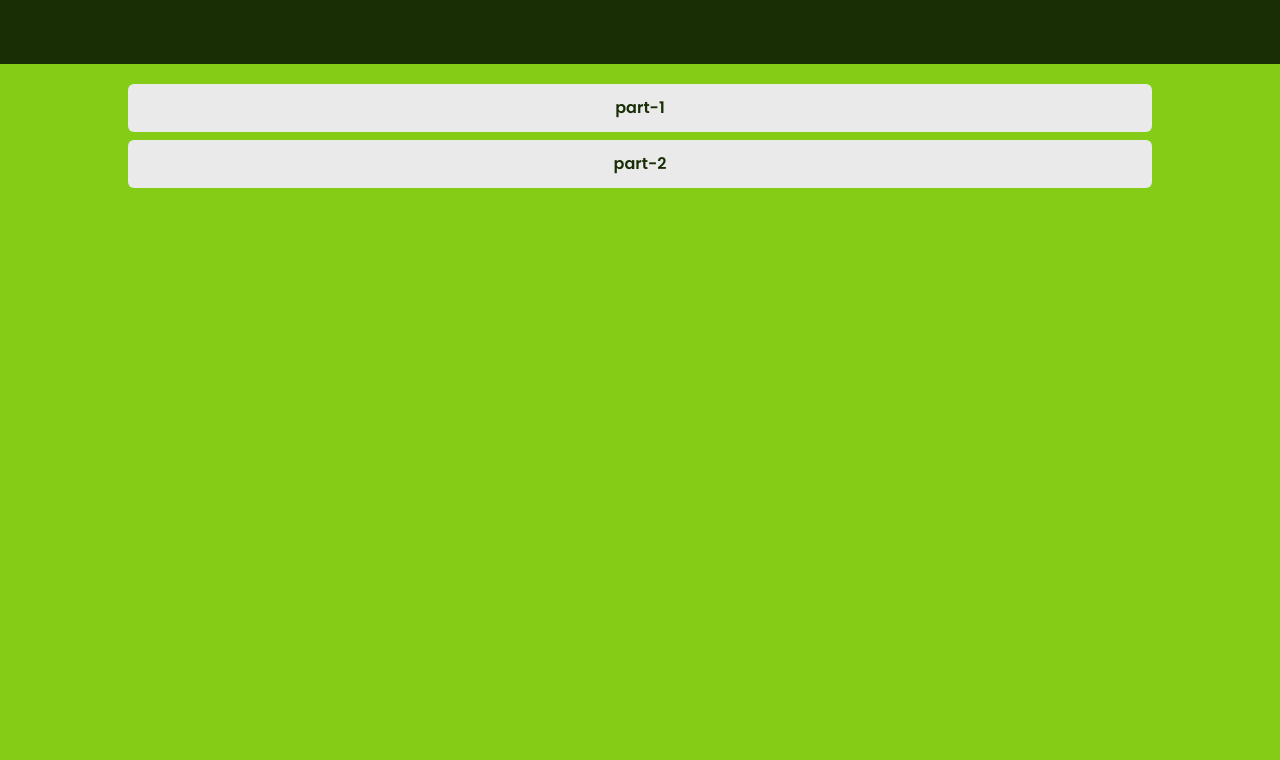
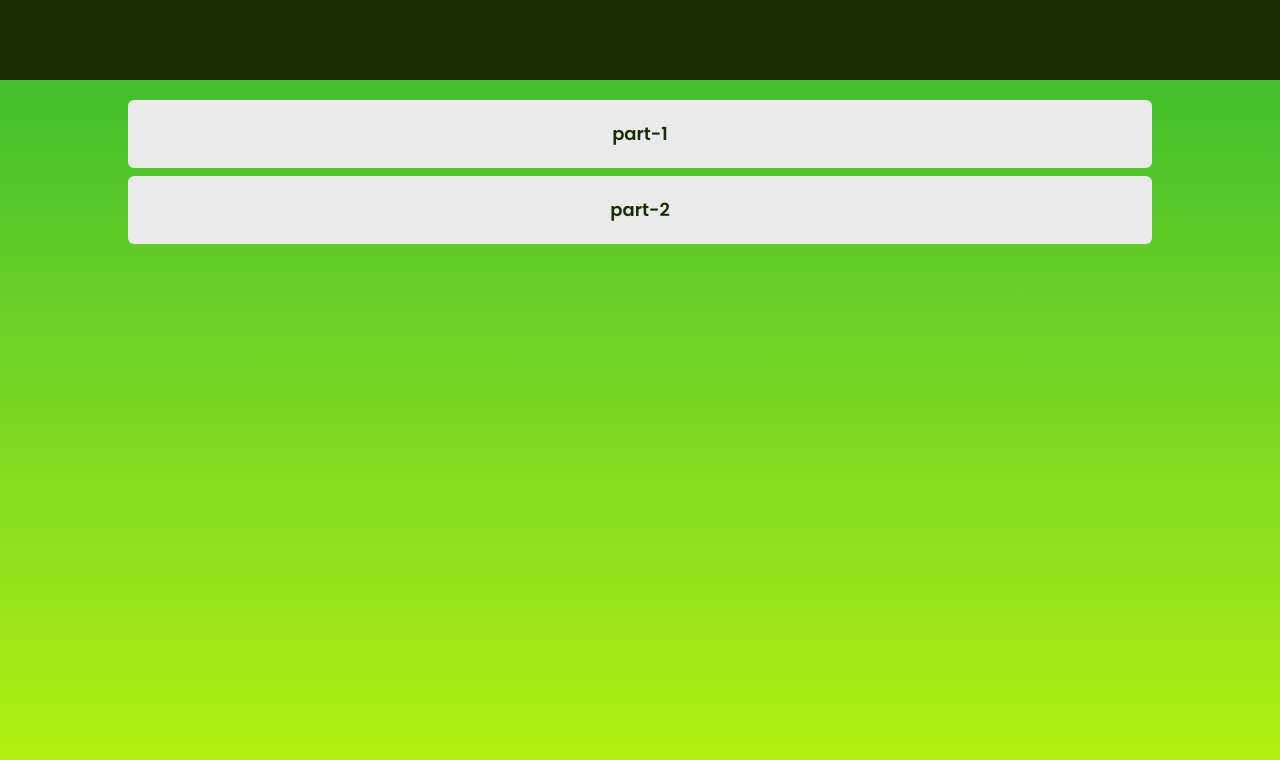
Before and after one commit to Atash3000/CDL-permit-test, a React (Create React App) app: page /cdl/1/1 in a window 1280 px wide. Shown: the top 760 px of the page. Built offline with nearby package versions, Linux system fonts and the light colour scheme.

Commit message:
add text

```diff
--- a/src/components/Exam.jsx
+++ b/src/components/Exam.jsx
@@ -38,7 +38,7 @@ function Exam() {
   }, [currentIndex])
 
   return (
-    <section className='bg-lime-500 relative  w-screen h-screen flex flex-col justify-start  overflow-hidden'>
+    <section className='gradient relative  w-screen h-screen flex flex-col justify-start  overflow-hidden'>
       <div className='bg-lime-950 text-lime-50 font-semibold flex flex-col items-center py-8'>
         <h3>{selectedExamType}</h3>
         <p>
--- a/src/components/ExamParts.jsx
+++ b/src/components/ExamParts.jsx
@@ -23,16 +23,16 @@ function ExamParts() {
 
   //   const examParts = createExamParts(examQuestionsArr, partCount)
   return (
-    <section className='bg-lime-500 relative   w-screen h-screen flex flex-col justify-between overflow-hidden'>
-      <div className='bg-lime-950 py-8'>
-        <p className='text-center font-bold text-lime-100'> {selectedExamType} </p>
+    <section className='gradient relative   w-screen h-screen flex flex-col justify-between overflow-hidden'>
+      <div className='bg-lime-950 py-10'>
+        <p className='text-center font-bold text-xl text-lime-50'> {selectedExamType} </p>
       </div>
       <div className='mt-5 overflow-y-scroll h-full'>
         <ul className=' w-screen flex flex-col items-center  '>
           {Object.entries(examParts).map(([key, value]) => {
             const isSelected = false
             return (
-              <li className={`fade-up bg-lime-50 text-lime-950 font-semibold w-4/5  py-3  rounded-md mb-2 text-center ${isSelected ? 'selected' : 'unselected'}`} onClick={onExamPartChange.bind(this, key)} key={key}>
+              <li className={`fade-up bg-lime-50 text-lime-950 font-semibold w-4/5  py-5 text-lg  rounded-md mb-2 text-center ${isSelected ? 'selected' : 'unselected'}`} onClick={onExamPartChange.bind(this, key)} key={key}>
                 {key}
               </li>
             )
--- a/src/components/ExamTypePage.jsx
+++ b/src/components/ExamTypePage.jsx
@@ -25,16 +25,16 @@ function ExamTypePage() {
   }
 
   return (
-    <section className='bg-lime-500 relative   w-screen h-screen flex flex-col justify-between overflow-hidden'>
-      <div className='bg-lime-950 py-8'>
-        <p className='text-center font-bold text-lime-100'>{states[selectedState]} CDL </p>
+    <section className='gradient relative   w-screen h-screen flex flex-col justify-between overflow-hidden'>
+      <div className='bg-lime-950 py-10'>
+        <p className='text-center font-bold text-xl text-lime-50'>{states[selectedState]} CDL </p>
       </div>
       <div className='mt-5 overflow-y-scroll h-full pt-5 '>
         <ul className=' w-screen flex flex-col items-center'>
           {Object.entries(examTypes).map(([key, value]) => {
             const isSelected = false
             return (
-              <li className={`fade-up bg-lime-50 text-lime-950 font-semibold w-4/5  py-3  rounded-md mb-2 text-center ${isSelected ? 'selected' : 'unselected'}`} onClick={onExamTypeChange.bind(this, key)} key={key}>
+              <li className={`fade-up bg-lime-50 text-lime-950 font-semibold w-4/5 text-lg  py-5  rounded-md mb-2 text-center ${isSelected ? 'selected' : 'unselected'}`} onClick={onExamTypeChange.bind(this, key)} key={key}>
                 {key}
               </li>
             )
--- a/src/index.css
+++ b/src/index.css
@@ -40,5 +40,5 @@ html {
   font-family: 'Courgette', cursive;
 }
 .gradient {
-  background-image: linear-gradient(to bottom, #b7f20f, #aae912, #9ddf13, #90d515, #84cc16);
+  background-image: linear-gradient(to bottom, #31b92f, #58c82a, #78d623, #98e41b, #b7f20f);
 }
```
